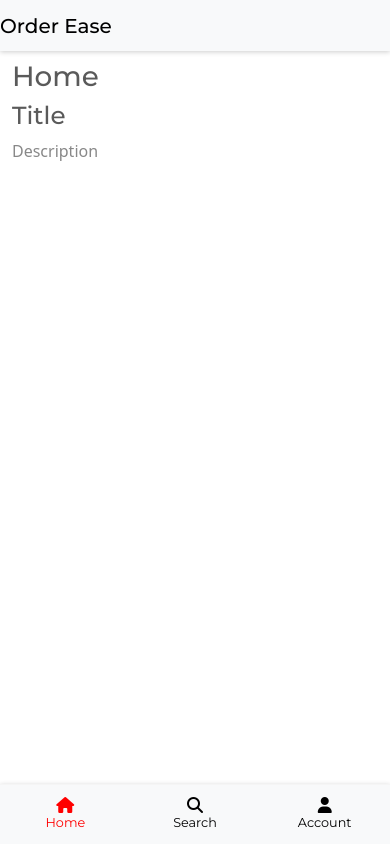
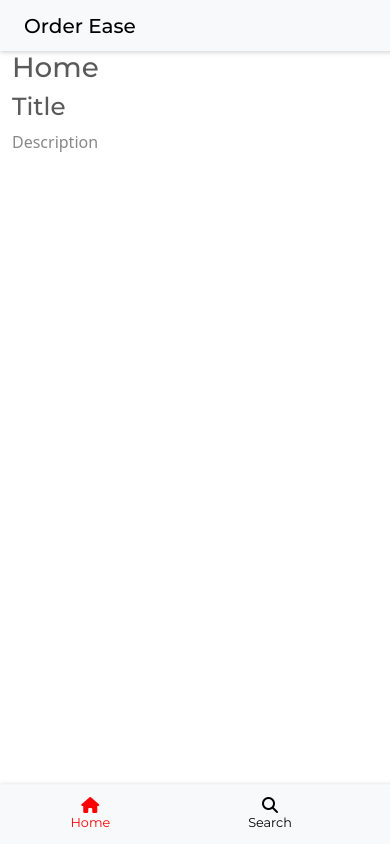
Before and after one commit to ZaidKaraymeh/order-ease, a Django app: page /home/ in a window 390 px wide; the page is wider, and only the part inside the window is pictured. Run offline with Django 4.2, Linux system fonts and the light colour scheme; some libraries are stand-ins or nearby versions.

Commit message:
Mobile View

```diff
--- a/core/static/main.css
+++ b/core/static/main.css
@@ -1,20 +1,18 @@
 html {
-  position: relative;
-  min-height: 100%;
+  height: 100%;
 }
 
 body {
-  margin-bottom: 80px;
-  margin-top: 60px;
+  width: 540px;
+  min-height: 100vh;
+  margin-left: auto;
+  margin-right: auto;
 }
 
 .footer {
-  position: fixed;
-  bottom: 0;
-  width: 100%;
+  width: 540px;
   height: 60px;
   background-color: #f5f5f5;
-
   border-top: 1px solid transparent;
   box-shadow: 0 1px 5px rgba(0, 0, 0, 0.2);
 }
--- a/core/templates/base.html
+++ b/core/templates/base.html
@@ -24,8 +24,8 @@
   </head>
   <body>
       <!-- Header -->
-    <nav class="navbar fixed-top navbar-light bg-light">
-      <h2 class="navbar-brand mb-0">Order Ease</h2>
+      <nav class="navbar navbar-light bg-light">
+        <h2 class="navbar-brand mb-0 ms-4">Order Ease</h2>
       </nav>
       <!-- Content -->
       <div class="container-fluid">
@@ -39,14 +39,18 @@
       </div>
 
       <!-- Footer Navbar -->
-    <footer class="footer">
+      <footer class="footer fixed-bottom mx-auto">
         <div
           id="buttonGroup"
           class="btn-group selectors"
           role="group"
           aria-label="Basic example"
         >
-        <button id="home" type="button" class="btn btn-secondary button-active">
+          <button
+            id="home"
+            type="button"
+            class="btn btn-secondary button-active"
+          >
             <div class="selector-holder">
               <i class="fa-solid fa-house"></i>
               <span>Home</span>
```
Lines whose indentation alone changed are shown as unchanged.
